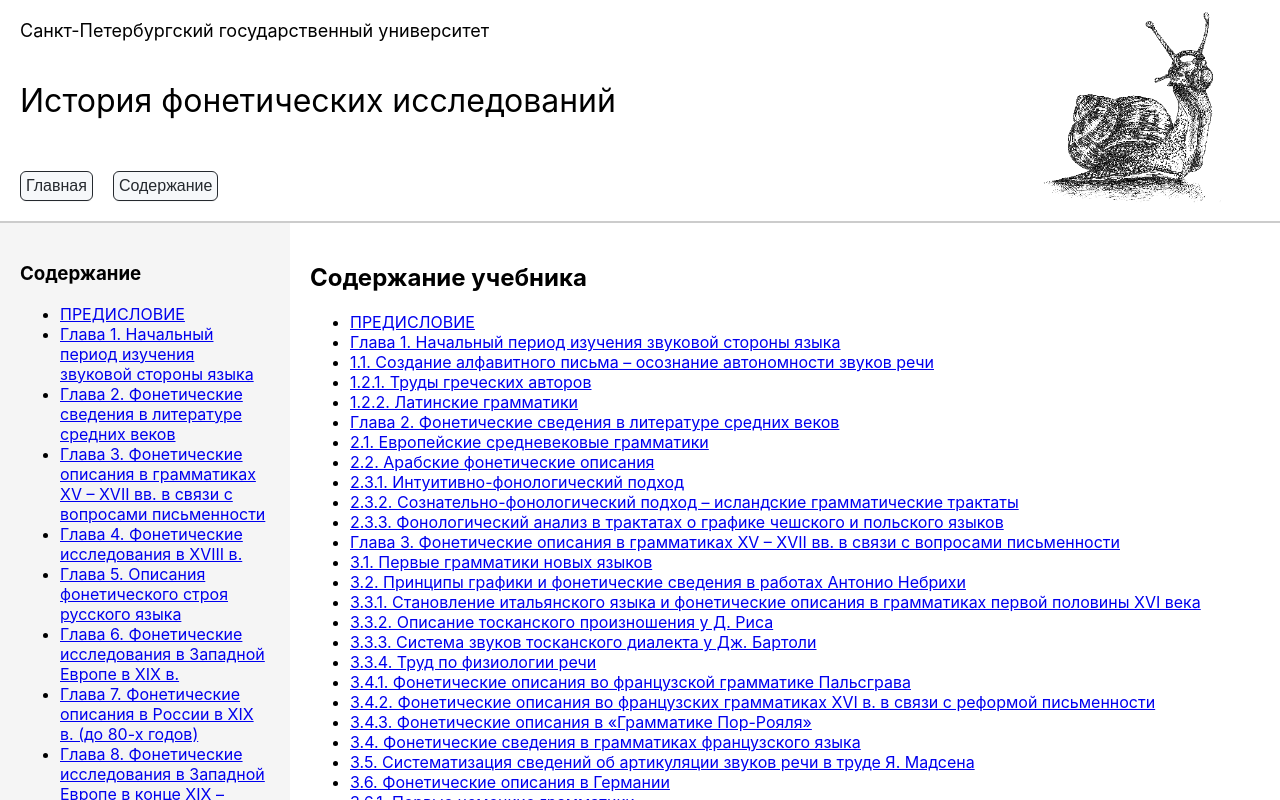
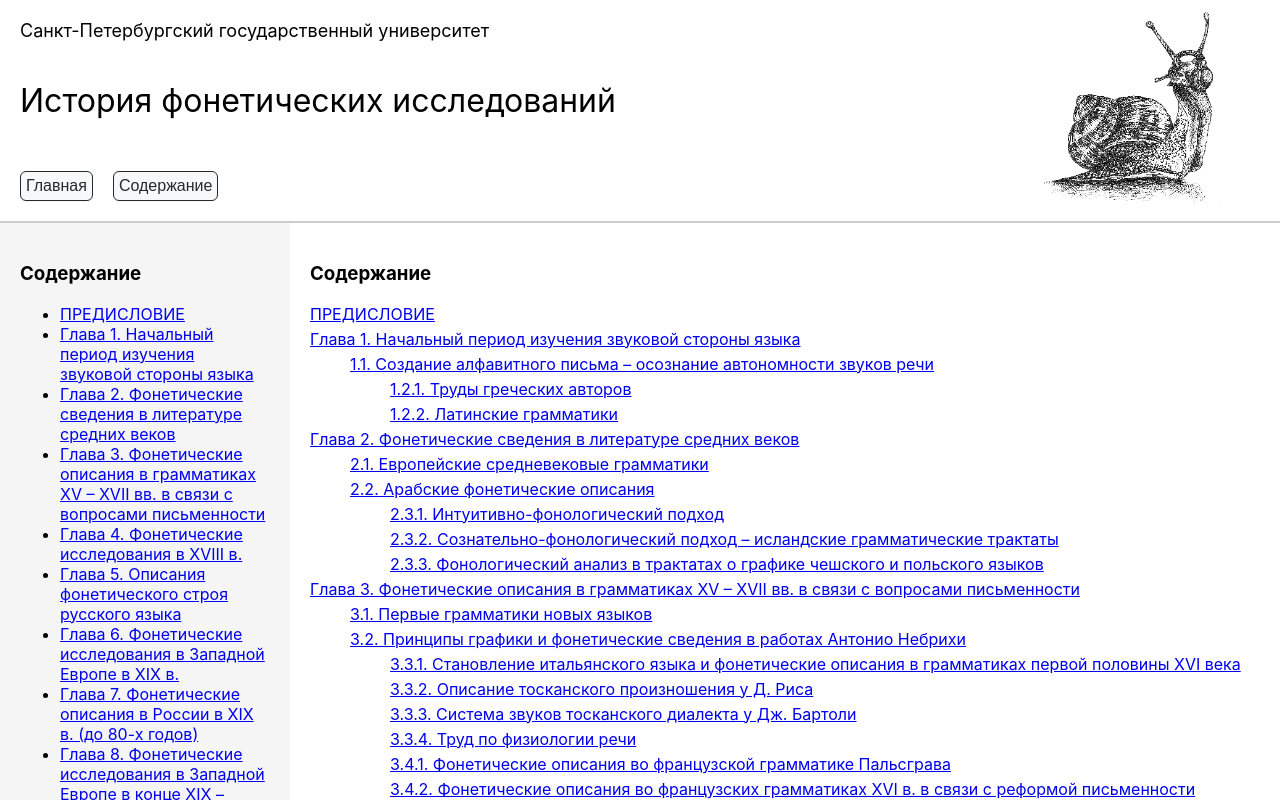
Before and after one commit to annashell/phon_stud_app, a React (Create React App) app: page /contents in a window 1280 px wide. Shown: the top 800 px of the page. Built offline with nearby package versions, Linux system fonts and the light colour scheme; the HTML template or start-up script is replaced by a standard one.

Commit message:
micro fix

```diff
--- a/src/components/Contents.js
+++ b/src/components/Contents.js
@@ -4,16 +4,23 @@ import { chapters } from '../content';
 export default function Contents() {
   return (
     <div className="contents-page">
-      <h2>Содержание учебника</h2>
-      <ul className="contents-list">
-        {chapters.map(chapter => (
-          <li key={chapter.id}>
+      <h3>Содержание</h3>
+      {chapters.map(chapter => {
+        const level = chapter.id.split('-').length - 1;
+        return (
+          <div
+            key={chapter.id}
+            style={{
+              paddingLeft: `${level * 40}px`,
+              margin: '5px 0'
+            }}
+          >
             <Link to={`/chapter/${chapter.id}`}>
               {chapter.title}
             </Link>
-          </li>
-        ))}
-      </ul>
+          </div>
+        );
+      })}
     </div>
   );
 }
```
